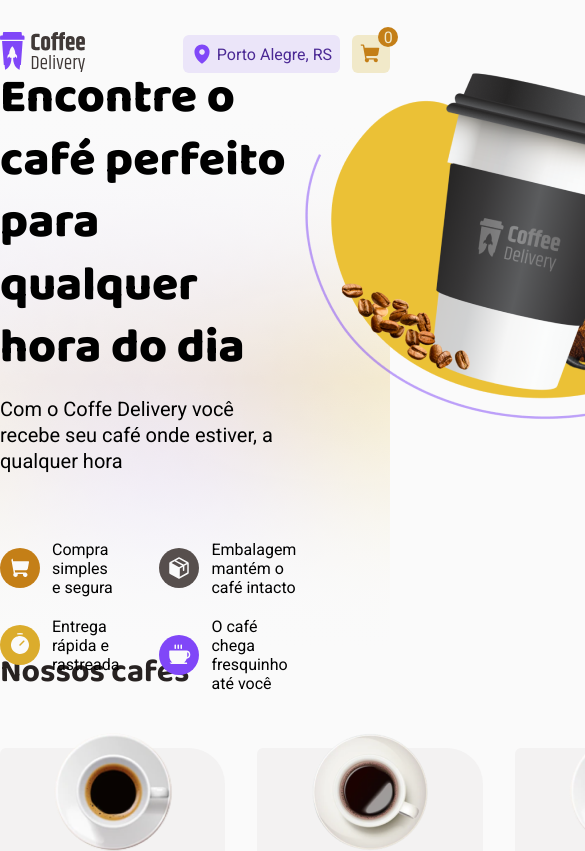
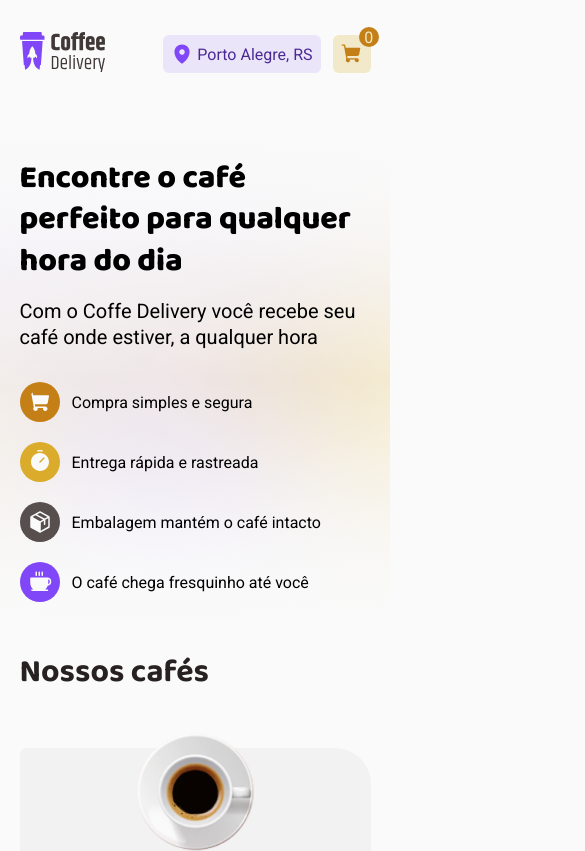
Before and after one commit to brunogallotte/coffe-delivery, a React (Vite) app: page / in a window 390 px wide. Shown: the top 851 px of the page, 585 px wide, since content can reach past the window. Built offline with nearby package versions, Linux system fonts and the light colour scheme; the HTML template or start-up script is replaced by a standard one.

Commit message:
Feat: add first responsive layout at home page

```diff
--- a/src/components/FormOrder/components/FormMain/styles.ts
+++ b/src/components/FormOrder/components/FormMain/styles.ts
@@ -1,4 +1,5 @@
 import styled from "styled-components"
+import { breakpoints } from "../../../../styles/global"
 
 export const FormContent = styled.main`
     display: flex;
@@ -9,4 +10,12 @@ export const FormContent = styled.main`
         display: flex;
         gap: 0.75rem;
     }
+
+    @media (max-width: ${breakpoints.desktop}) {
+        max-width: 100%;
+
+        .inputContainer {
+            flex-direction: column;
+        }
+    }
 `
--- a/src/components/FormOrder/styles.ts
+++ b/src/components/FormOrder/styles.ts
@@ -1,4 +1,5 @@
 import styled from "styled-components"
+import { breakpoints } from "../../styles/global"
 
 export const FormControl = styled.form`
     display: grid;
@@ -10,6 +11,11 @@ export const FormControl = styled.form`
         flex-direction: column;
         gap: 0.75rem;
     }
+
+    @media (max-width: ${breakpoints.desktop}) {
+        grid-template-columns: 1fr;
+        max-width: 100%;
+    }
 `
 
 export const FormContainer = styled.div`
@@ -18,6 +24,10 @@ export const FormContainer = styled.div`
     padding: 2.5rem;
     gap: 2rem;
     border-radius: 6px;
+
+    @media (max-width: ${breakpoints.desktop}) {
+        width: 100%;
+    }
 `
 
 export const PaymentMethodContainer = styled(FormContainer)`
@@ -25,4 +35,10 @@ export const PaymentMethodContainer = styled(FormContainer)`
         display: flex;
         gap: 0.75rem;
     }
+
+    @media (max-width: ${breakpoints.desktop}) {
+        .buttonsContainer {
+            flex-direction: column;
+        }
+    }
 `
--- a/src/components/Intro/styles.ts
+++ b/src/components/Intro/styles.ts
@@ -1,5 +1,6 @@
 import { styled } from 'styled-components'
 import backgroundIntro from '../../assets/images/backgroundIntro.png'
+import { breakpoints } from '../../styles/global'
 
 export const IntroContainer = styled.div`
     position: relative;
@@ -86,6 +87,23 @@ export const IntroContainer = styled.div`
         background: ${props => props.theme.purpleNormal};
         border-radius: 50%;
     }
+
+    @media (max-width: ${breakpoints.desktop}) {
+        flex-direction: column;
+        max-width: 100%;
+
+        .introImage {
+            display: none;
+        }
+
+        .wrapper {
+            margin-top: 2rem;
+            flex-direction: column;
+            align-items: flex-start;
+            justify-content: center;
+            gap: 20px;
+        }
+    }
 `
 
 export const IntroContent = styled.div`
@@ -108,4 +126,10 @@ export const IntroContent = styled.div`
         line-height: 130%;
         font-size: 1.25rem;
     }
+
+    @media (max-width: ${breakpoints.desktop}) {
+        .title {
+            font-size: 2rem;
+        }
+    }
 `
--- a/src/components/Menu/styles.ts
+++ b/src/components/Menu/styles.ts
@@ -1,4 +1,5 @@
 import styled from "styled-components"
+import { breakpoints } from "../../styles/global"
 
 export const MenuContainer = styled.div`
     padding-bottom: 157px;
@@ -16,4 +17,8 @@ export const MenuGrid = styled.div`
     display: grid;
     grid-template-columns: 1fr 1fr 1fr 1fr;
     gap: 2rem;
+
+    @media (max-width: ${breakpoints.desktop}) {
+        grid-template-columns: 1fr;
+    }
 `
--- a/src/reducers/reducer.ts
+++ b/src/reducers/reducer.ts
@@ -37,7 +37,7 @@ export function CartReducer(state: CartState, action: Action) {
             totalAmount: totalAmount,
           }
         } else if (currentProduct.quantity < 1) {
-          notify('Selecione um café')
+          notify('Quantidade inválida')
 
           return {
             ...state
--- a/src/styles/global.ts
+++ b/src/styles/global.ts
@@ -1,4 +1,9 @@
 import { createGlobalStyle } from 'styled-components'
+
+export const breakpoints = {
+    desktop: '1024px',
+    tablet: '767px'
+}
 
 export const GlobalStyle = createGlobalStyle`
     * {
@@ -23,6 +28,9 @@ export const GlobalStyle = createGlobalStyle`
         max-width: 1120px;
         width: 100%;
         margin: 0 auto;
+
+        @media (max-width: ${breakpoints.desktop}) {
+            max-width: 90%;
+        }
     }
-
 `
```
